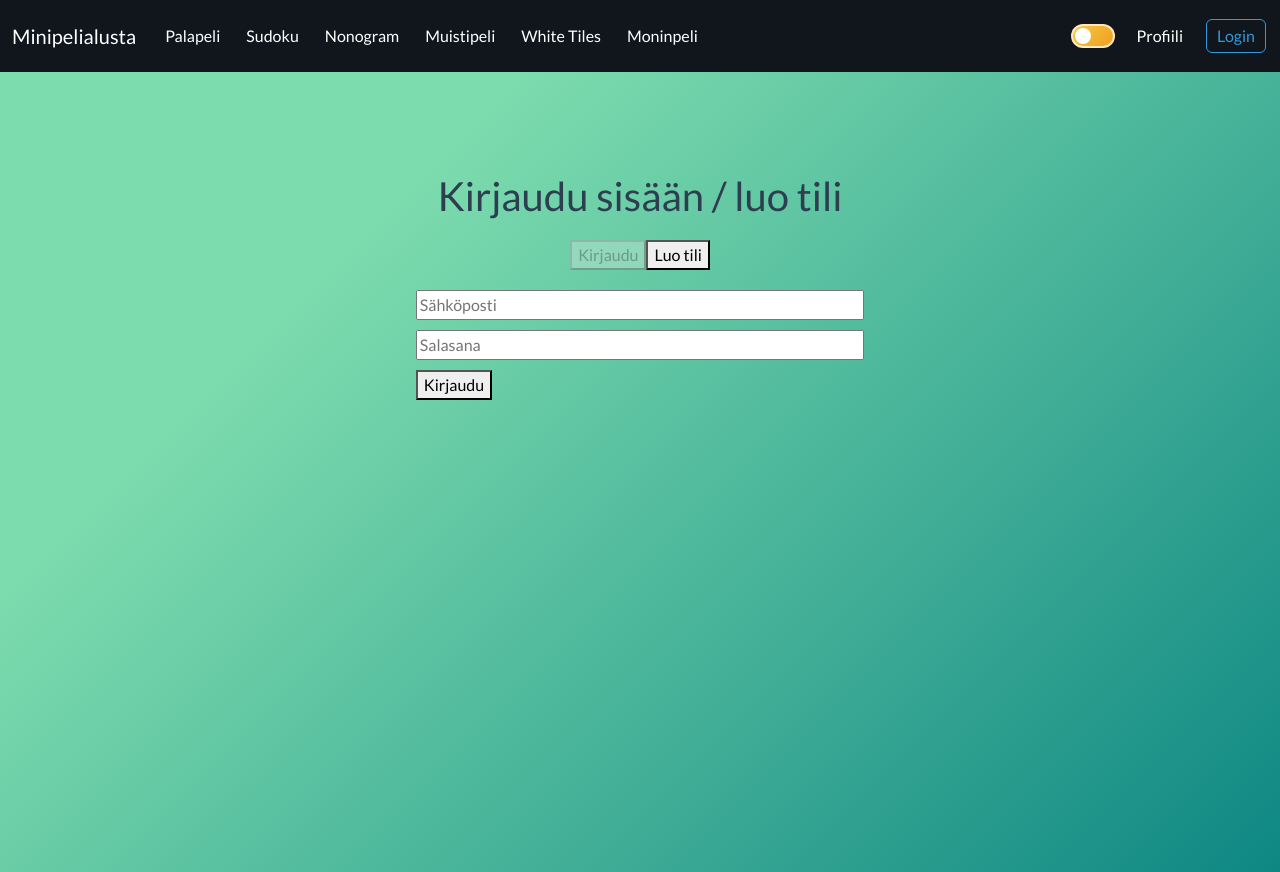
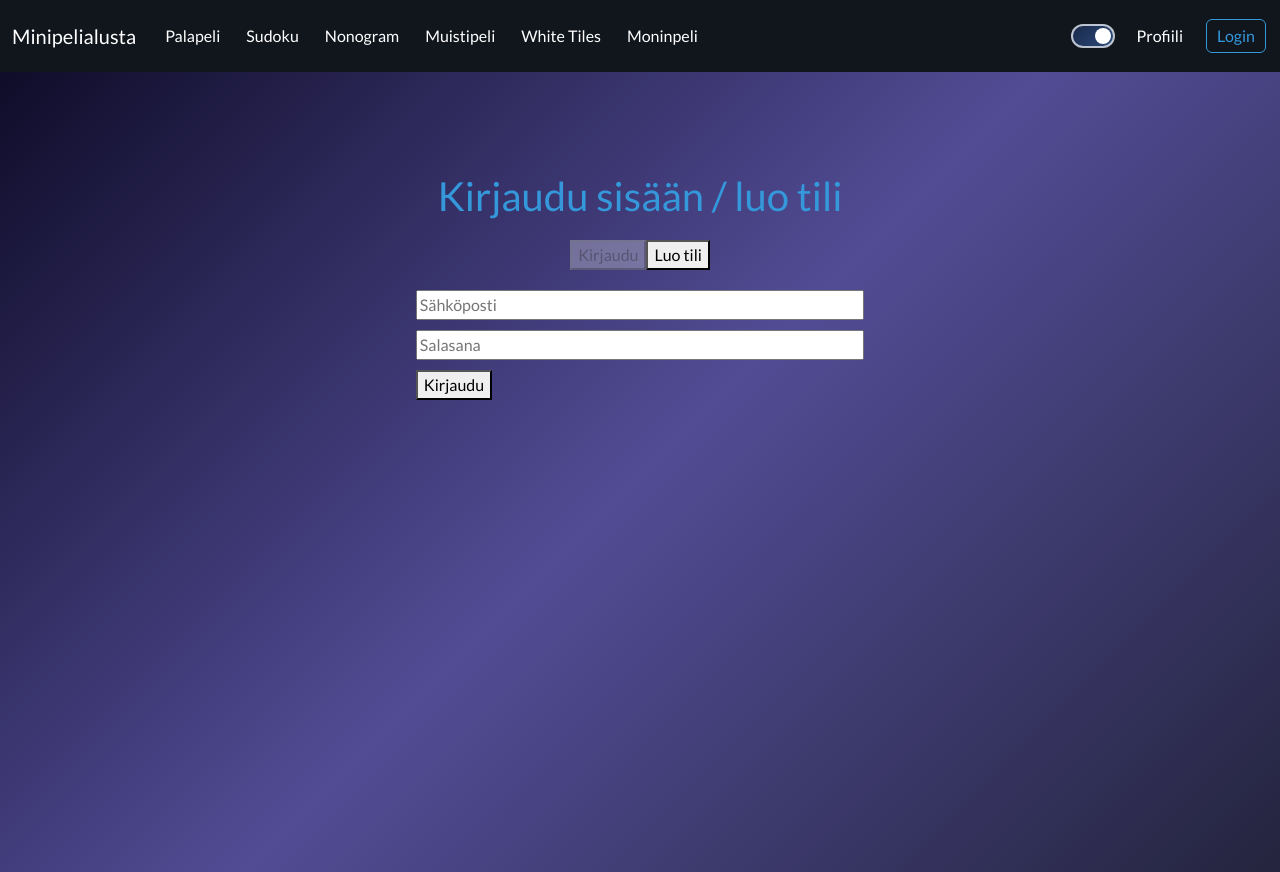
Before and after one commit to Topi-M/HJKMST, a React (Vite) app in the folder client/: page /HJKMST/Login in a window 1280 px wide. Built offline with nearby package versions, Linux system fonts and the light colour scheme; no server answers.

Commit message:
Muokattu darkmode oletukseksi

```diff
--- a/client/src/components/ThemeContext.jsx
+++ b/client/src/components/ThemeContext.jsx
@@ -4,7 +4,7 @@ const ThemeContext = createContext();
 
 export const ThemeProvider = ({ children }) => {
     const [isDarkMode, setIsDarkMode] = useState(() => {
-        return localStorage.getItem("theme") === "dark";
+        return localStorage.getItem("theme") !== "light";
     });
 
     useEffect(() => {
```
